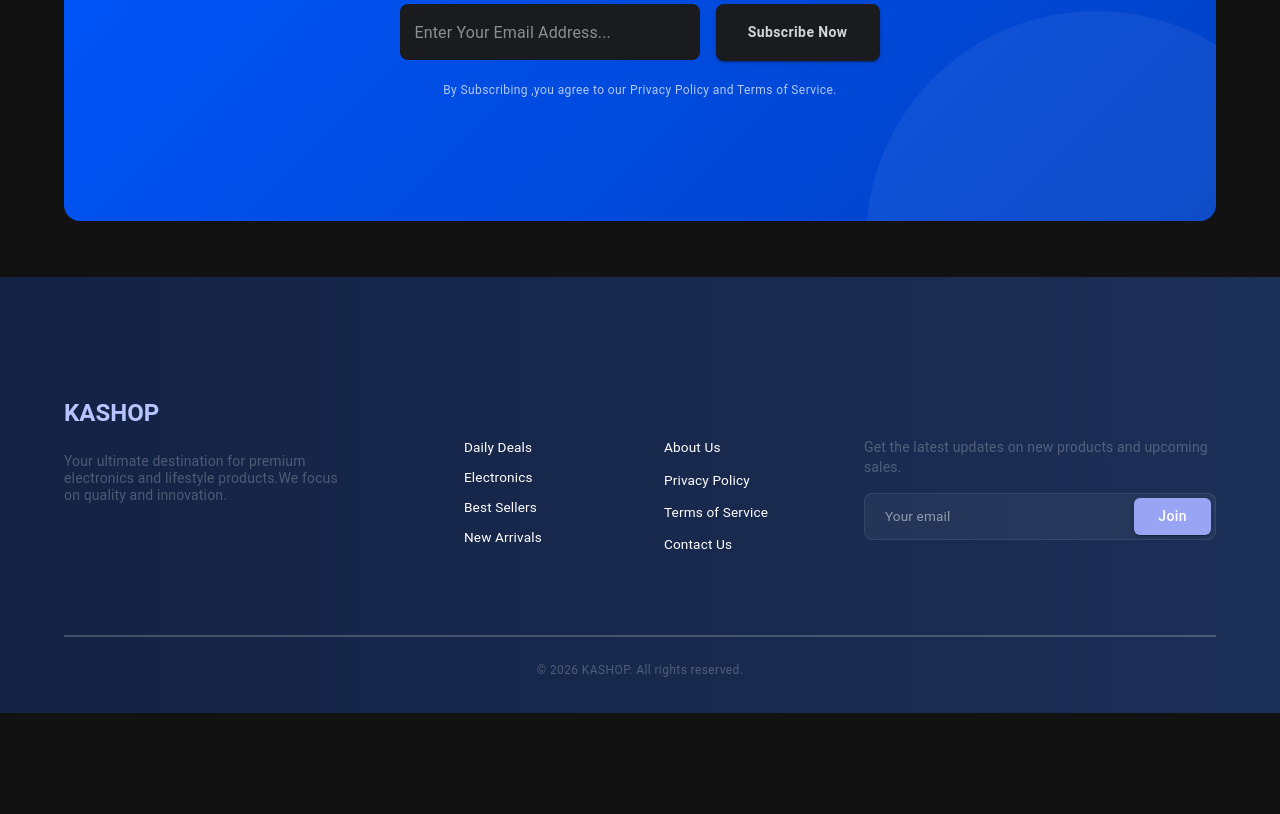
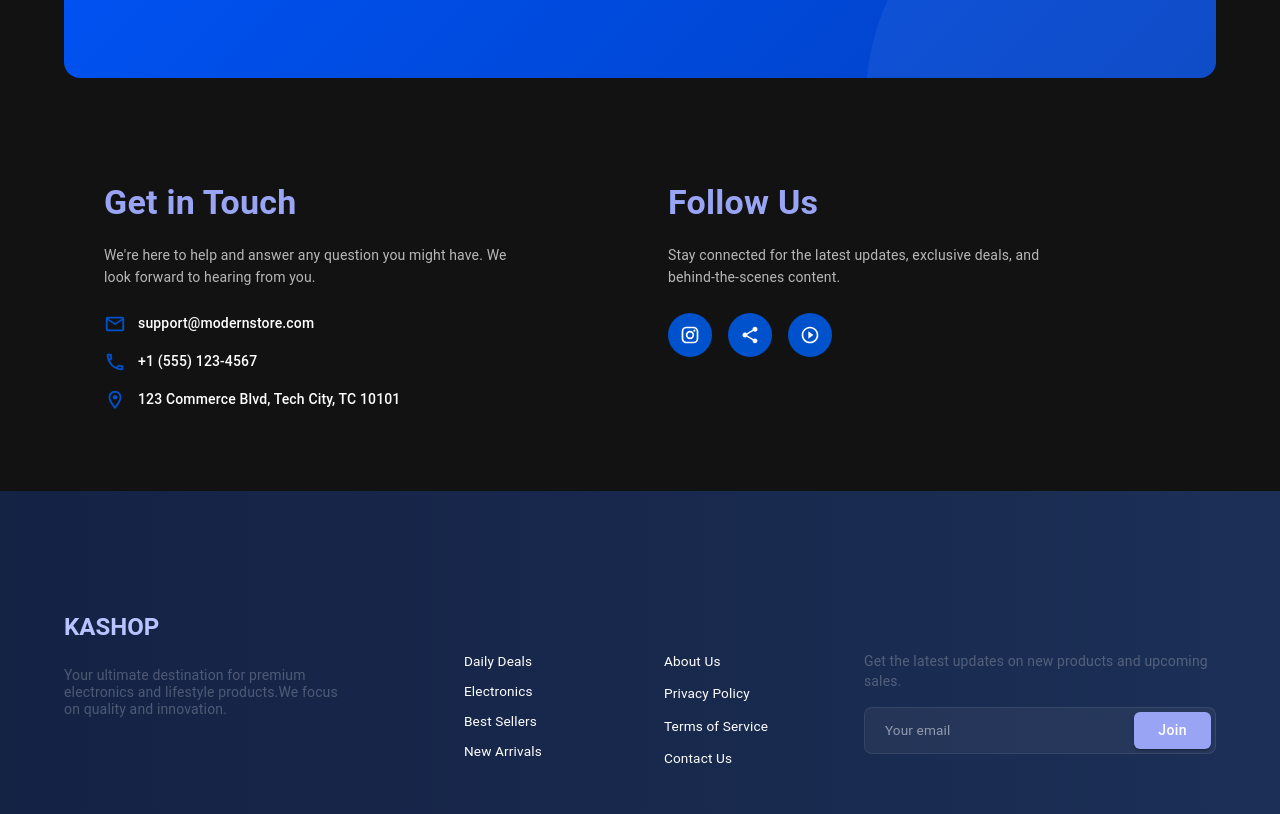
Before and after one commit to boshrabxy-lix/Front-end-finall-project, a React (Vite) app: page / in a window 1280 px wide. Shown: the part 1320-2134 px from the top of the page. Before the commit the page ends 2033 px from the top, so only its background shows below. Built offline with nearby package versions, Linux system fonts and the light colour scheme; no server answers.

Commit message:
ContactFollowSection

```diff
--- /dev/null
+++ b/src/components/contactFollowSection/ContactFollowSection.jsx
@@ -0,0 +1,85 @@
+import React from 'react';
+import { Box, Typography, Grid, IconButton, Stack } from '@mui/material';
+import EmailOutlinedIcon from '@mui/icons-material/EmailOutlined';
+import PhoneOutlinedIcon from '@mui/icons-material/PhoneOutlined';
+import LocationOnOutlinedIcon from '@mui/icons-material/LocationOnOutlined';
+import InstagramIcon from '@mui/icons-material/Instagram';
+import ShareIcon from '@mui/icons-material/Share';
+import PlayCircleOutlineOutlinedIcon from '@mui/icons-material/PlayCircleOutlineOutlined';
+
+export default function ContactFollowSection() {
+  const contactInfo = [
+    { icon: <EmailOutlinedIcon sx={{ fontSize: 22 }} htmlColor="#0052cc" />, text: 'support@modernstore.com' },
+    { icon: <PhoneOutlinedIcon sx={{ fontSize: 22 }} htmlColor="#0052cc" />, text: '+1 (555) 123-4567' },
+    { icon: <LocationOnOutlinedIcon sx={{ fontSize: 22 }} htmlColor="#0052cc" />, text: '123 Commerce Blvd, Tech City, TC 10101' },
+  ];
+
+  const socialLinks = [
+    { icon: <InstagramIcon sx={{ fontSize: 20 }} />, label: 'Instagram' },
+    { icon: <ShareIcon sx={{ fontSize: 20 }} />, label: 'Share' },
+    { icon: <PlayCircleOutlineOutlinedIcon sx={{ fontSize: 20 }} />, label: 'Media' },
+  ];
+
+  return (
+   <Box component="footer" sx={{ py: 6, px: { xs: 3, md: 5 },mb:4 }} >
+      <Grid container spacing={7}>
+        <Grid item size={{ xs: 12,sm: 6}}>
+          <Typography variant="h4" color='primary' sx={{ fontWeight: 700, mb: 2.5 }}>
+            Get in Touch
+          </Typography>
+          <Typography
+            variant="body2"
+            sx={{ color: 'text.secondary', mb: 3, maxWidth: 420, lineHeight: 1.6 }}
+          >
+            We're here to help and answer any question you might have. We look
+            forward to hearing from you.
+          </Typography>
+
+          <Stack spacing={2}>
+            {contactInfo.map((item, index) => (
+              <Stack key={index} direction="row" spacing={1.5} alignItems="center">
+                {item.icon}
+                <Typography variant="body2" sx={{ fontWeight: 500 }}>
+                  {item.text}
+                </Typography>
+              </Stack>
+            ))}
+          </Stack>
+        </Grid>
+
+        <Grid item size={{ xs: 12, sm: 6 }}>
+          <Typography variant="h4" color='primary' sx={{ fontWeight: 700, mb: 2.5}}>
+            Follow Us
+          </Typography>
+          <Typography
+            variant="body2"
+            sx={{ color: 'text.secondary', mb: 3, maxWidth: 420, lineHeight: 1.6 }}
+          >
+            Stay connected for the latest updates, exclusive deals, and
+            behind-the-scenes content.
+          </Typography>
+
+          <Stack direction="row" spacing={2}>
+            {socialLinks.map((social, index) => (
+              <IconButton
+                key={index}
+                aria-label={social.label}
+                sx={{
+                  backgroundColor: '#0052cc',
+                  color: '#ffffff',
+                  width: 44,
+                  height: 44,
+                  '&:hover': {
+                    backgroundColor: '#003e99',
+                  },
+                }}
+              >
+                {social.icon}
+              </IconButton>
+            ))}
+          </Stack>
+        </Grid>
+      </Grid>
+    </Box>
+  );
+}
--- a/src/components/hero/Hero.jsx
+++ b/src/components/hero/Hero.jsx
@@ -57,7 +57,7 @@ export default function Hero() {
           data-aos-offset="200"
           data-aos-delay="60"
           data-aos-duration="1000">
-          <CardMedia component={'img'} image={'./src/assets/heroImage.webp'} sx={{ objectFit: 'contain', width: { sm: '100%' }, height: 'auto' }}></CardMedia>
+          <CardMedia component={'img'} image={'https://lh3.googleusercontent.com/aida-public/AB6AXuDBI-KteOkiGCOCHSUbLp3Y_YHJDftWCKMhfRoFP0pH8qZDBtDrV10sPNvK39HnYkrqtMyGrBKRr04gOtwvUZDsIjXcrqCUy2gVf9v-m8vnXntc7givCTxIY29ZNzeHsQsrw-QsNOudvBrSTlkYLzB0n6r43r2G17iBjdoQWz4WyUrtkn7idHCWzwyWmqqYm0xNEkDM0aX8xXIMPAwpZ7CkGXQsIN7-Q_fne4eyyT1YRUN988MZQjOhEWtzOA7oFwBcACovOT01OvM'} sx={{ objectFit: 'contain', width: { sm: '100%' }, height: 'auto' }}></CardMedia>
         </Grid>
 
       </Grid>
--- a/src/i18next.jsx
+++ b/src/i18next.jsx
@@ -139,8 +139,23 @@ i18n
                     "Global Brands": "Global Brands",
                     "Premium Support": "Premium Support",
                     "Secure Payments": "Secure Payments",
-
-
+                    "Free Shipping": "Free Shipping",
+                    "On all orders over $100": "On all orders over $100",
+                    "24/7 Support": "24/7 Support",
+                    "Always here to help you": "Always here to help you",
+                    "100% safe transactions": "100% safe transactions",
+                    "Easy Returns": "Easy Returns",
+                    "30-day return policy": "30-day return policy",
+                    "": "",
+                    "": "",
+                    "": "",
+                    "": "",
+                    "": "",
+                    "": "",
+                    "": "",
+                    "": "",
+                    "": "",
+                    "": "",
                     "Enter the Verify Code 4-Digit sent to your Email": "Enter the Verify Code 4-Digit sent to your Email",
                     "Discover a curated selection of global trends blended with modern Arabic sophistication. Seamless, high-end, and designed for you."
                         : "Discover a curated selection of global trends blended with modern Arabic sophistication.Seamless, high-end, and designed for you.",
@@ -298,6 +313,14 @@ i18n
                     "Total": "المجموع",
                     "Clear Cart": " افراغ السلة",
                     "All Categories": " جميع الفئات",
+                    "Free Shipping": "تسويق مجاني",
+                    "On all orders over $100": "على جميع الطلبات التي تزيد عن 100 دولار",
+                    "24/7 Support": "دعم على مدار 24 ساعة",
+                    "Always here to help you": " دائماَ هنا لمساعدتك",
+                    "100% safe transactions": "معاملات آمنة 100%",
+                    "Easy Returns": "إرجاع سهل",
+                    "30-day return policy": "سياسة إرجاع خلال 30 يوم",
+
 
                     "Enter the Verify Code 4-Digit sent to your Email": "أدخل رمز التحقق من 4 أرقام المرسل إلى بريدك الإلكتروني",
 
--- a/src/pages/home/Home.jsx
+++ b/src/pages/home/Home.jsx
@@ -1,10 +1,11 @@
-import React from "react";
 import { Box } from '@mui/material';
 import Categories from "../../components/categories/Categories";
 import ProductsSection from "../../components/products/ProductsSection";
 import Hero from "../../components/hero/Hero";
 import ModernCircle from "../../components/modernCircle/ModernCircle";
 import StatsSection from "../../components/statsSection/StatsSection";
+import FeaturesSection from "../../components/featuresSection/FeaturesSection";
+import ContactFollowSection from "../../components/contactFollowSection/ContactFollowSection";
 
 export default function Home() {
 
@@ -12,10 +13,13 @@ export default function Home() {
     <>
       <Box component="div">
         <Hero />
+
         <Categories />
+
         <ProductsSection />
         <StatsSection />
         <ModernCircle />
+        <ContactFollowSection />
       </Box>
     </>
   );
```
